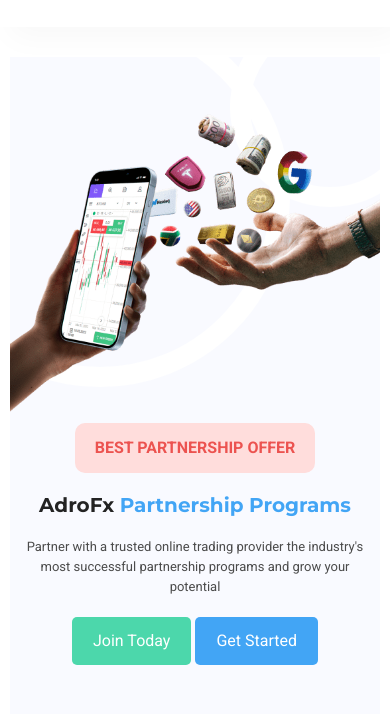
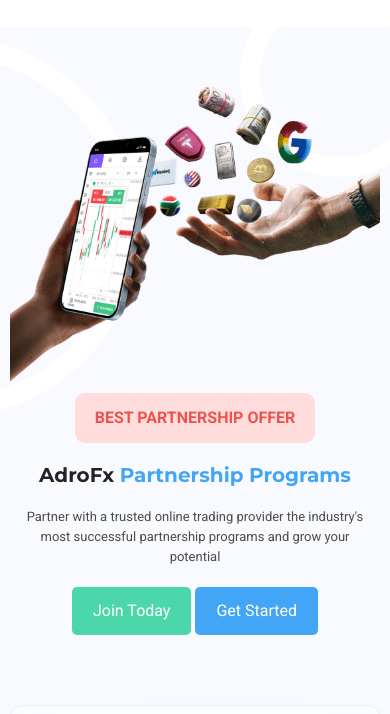
Before and after one commit to Ramielson-Edgar/partners-repo, a plain HTML site: page index.html in a window 390 px wide. Shown: the part 71-785 px from the top of the page. Drawn offline with nearby package versions, Linux system fonts and the light colour scheme.

Commit message:
fix hero mob

```diff
--- a/css/style.scss
+++ b/css/style.scss
@@ -1846,7 +1846,13 @@ img {
 }
 
 @media (max-width:575.98px) {
-
+    .partnership-programs-hero {
+        margin: 0;
+    }
+
+    .partnership-programs-hero.section-padding {
+        padding: 50px 10px;
+    }
 
 
     .footer-company__item {
@@ -1870,18 +1876,14 @@ img {
         margin-inline: unset;
     }
 
-    .partnership-programs-header {
-        margin-bottom: 30px;
-    }
-
-
     .partnership-programs-hero {
         background: var(--blue-100);
     }
 
     .partnership-programs-hero.circles::before {
-        top: -50px;
-        right: -50px;
+        top: 10px;
+        left: -240px;
+        right: unset;
         bottom: unset;
     }
 
```
Also changed, not shown: css/style.css, icons/sprite.svg, 1 other file.
